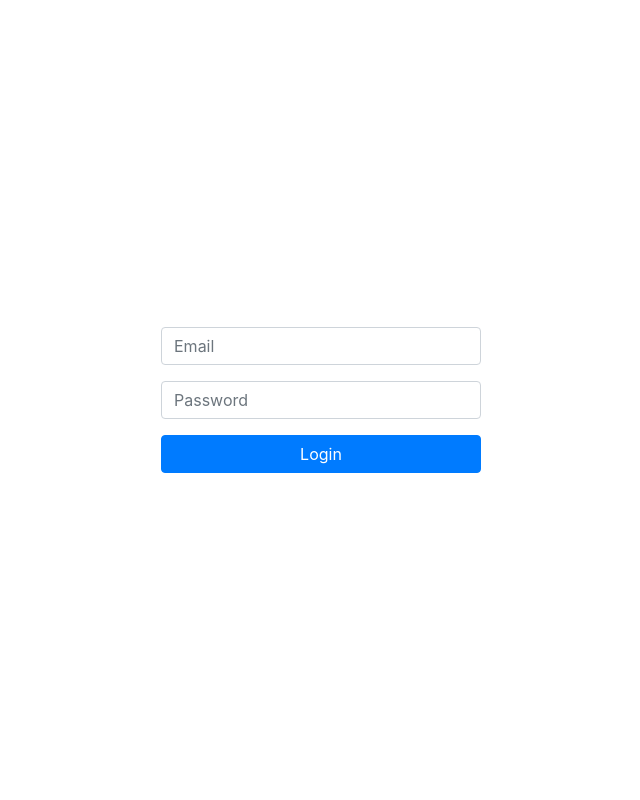
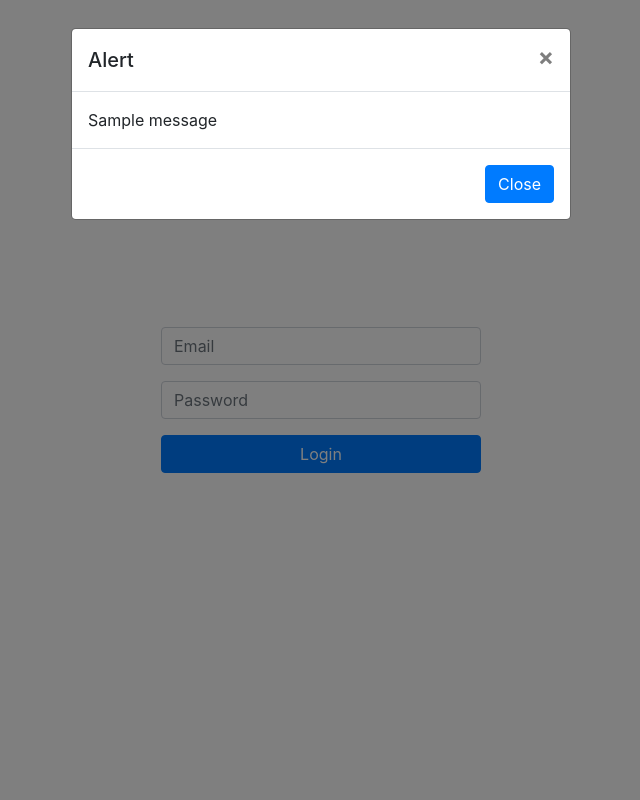
Before and after one commit to nikhils98/Starburst-LMS-Eyeson-Video-Conf-, a Flask app: page / in a window 1280 px wide. Shown: the whole page, without its empty margins (319-959 px from the left). Run offline with Flask 2, Linux system fonts and the light colour scheme; tables that the repository leaves empty hold one stand-in row (values such as "Sample post"); one stand-in notice (Sample message) is shown; some libraries are stand-ins or nearby versions.

Commit message:
flash message modal added

```diff
--- a/Application/templates/base.html
+++ b/Application/templates/base.html
@@ -11,11 +11,39 @@
 </head>
 
 <body>
+    {% with messages = get_flashed_messages() %}
+        {% if messages %}
+            {% for message in messages %}
+                <!-- Modal -->
+                <div class="modal fade" id="serverMsgModal" tabindex="-1" role="dialog"
+                     aria-labelledby="serverMsgModalLabel" aria-hidden="true">
+                  <div class="modal-dialog" role="document">
+                    <div class="modal-content">
+                      <div class="modal-header">
+                        <h5 class="modal-title" id="serverMsgModalLabel">Alert</h5>
+                        <button type="button" class="close" data-dismiss="modal" aria-label="Close">
+                          <span aria-hidden="true">&times;</span>
+                        </button>
+                      </div>
+                      <div class="modal-body">{{ message }}</div>
+                      <div class="modal-footer">
+                        <button type="button" class="btn btn-primary" data-dismiss="modal">Close</button>
+                      </div>
+                    </div>
+                  </div>
+                </div>
+            {% endfor %}
+        {% endif %}
+    {% endwith %}
+
     {% block body %} {% endblock %}
 
     <script type="text/javascript" src="{{ url_for('static', filename='vendors/jquery-3.2.1.slim.min.js') }}"></script>
     <script type="text/javascript" src="{{ url_for('static', filename='vendors/popper.min.js') }}"></script>
     <script type="text/javascript" src="{{ url_for('static', filename='vendors/bootstrap.min.js') }}"></script>
+    <script type="text/javascript">
+        $("#serverMsgModal").modal('show');
+    </script>
 </body>
 
 </html>
--- a/Application/templates/index.html
+++ b/Application/templates/index.html
@@ -5,6 +5,7 @@
 {% endblock %}
 
 {% block body %}
+{{ super() }}
 <div class="h-100 d-flex justify-content-center align-items-center">
     <form method="post" class="text-center w-25">
         <div class="form-group">
```
Also changed, not shown: Application/starburst.db.
